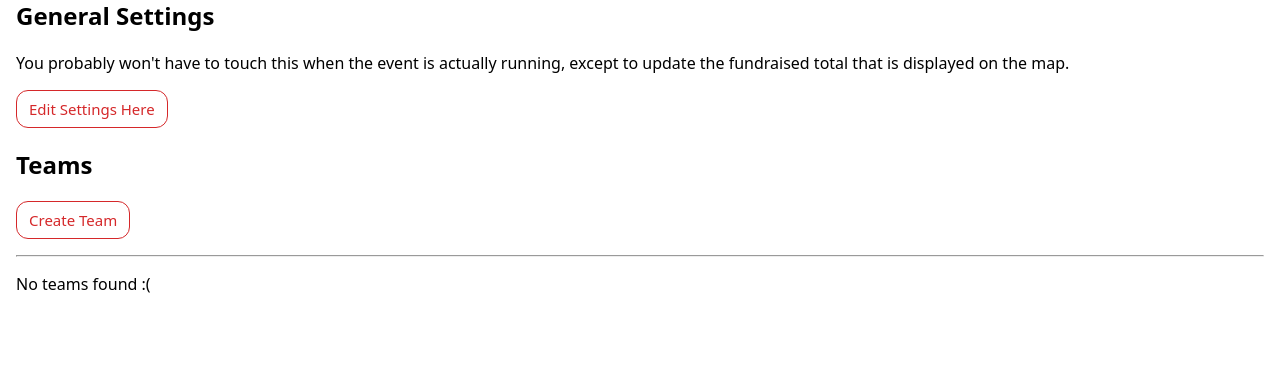
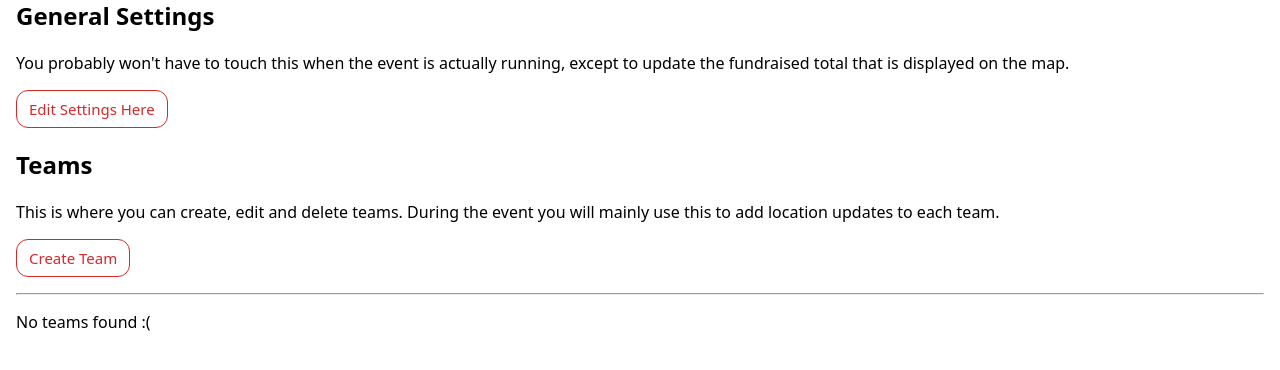
Before and after one commit to bilaalrashid/rag-lost, a PHP site: page /admin/index.php in a window 1280 px wide. Shown: the part 183-553 px from the top of the page. Run offline with PHP 8.4, Linux system fonts and the light colour scheme; the visitor is signed in with stand-in values (Sample User, id 1); data that the repository does not hold is empty; a stand-in replaces the project's code that opens the database connection; some libraries are stand-ins or nearby versions.

Commit message:
Add teams section explanation message

```diff
--- a/public/admin/index.php
+++ b/public/admin/index.php
@@ -26,6 +26,7 @@
 				</div>
 				<div>
 					<h1>Teams</h1>
+					<p>This is where you can create, edit and delete teams. During the event you will mainly use this to add location updates to each team.</p>
 					<p><a href="/admin/team/add" class="link-button">Create Team</a></p>
 					<hr />
 					<?php
```
